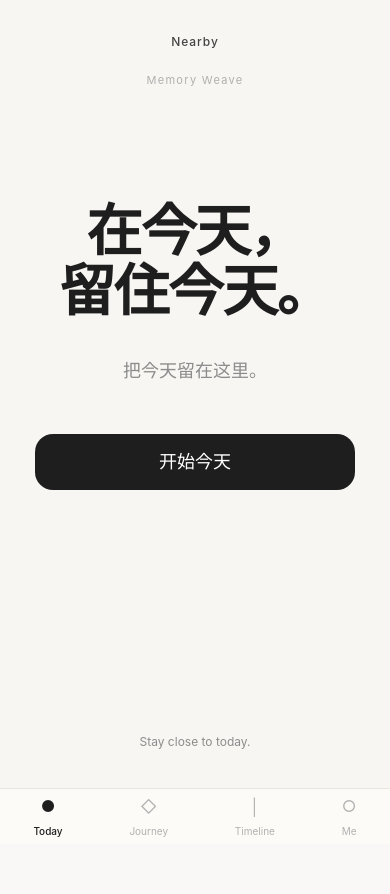
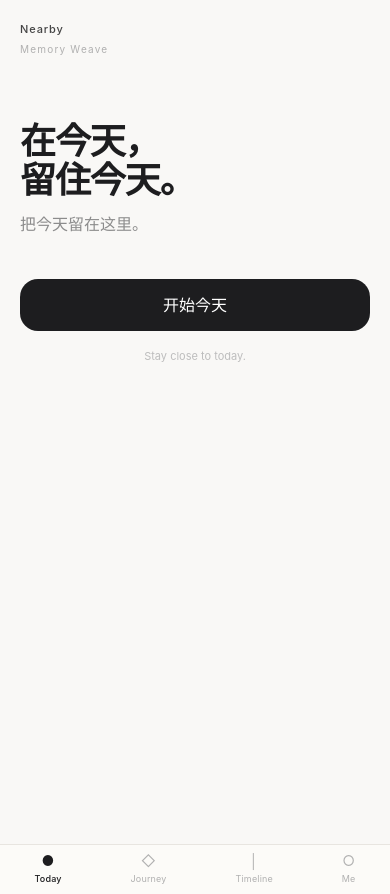
Before and after one commit to hello-morrow/nearby, a Next.js app: page /mobile in a window 390 px wide. Before the commit the page ends 844 px from the top, so only its background shows below. Built offline with nearby package versions, Linux system fonts and the light colour scheme.

Commit message:
refactor: mobile-first redesign — 36px title, 20px padding, 3x2 mood grid, full-width cards, no desktop scaling

```diff
--- a/src/app/mobile/layout.tsx
+++ b/src/app/mobile/layout.tsx
@@ -16,11 +16,11 @@ export default function MobileLayout({ children }: { children: React.ReactNode }
   return (
     <div style={{
       minHeight: '100dvh',
-      backgroundColor: '#F7F6F3',
+      backgroundColor: '#F9F8F6',
       display: 'flex',
       flexDirection: 'column',
-      paddingTop: 'env(safe-area-inset-top, 0px)',
-      paddingBottom: 'env(safe-area-inset-bottom, 0px)',
+      maxWidth: '100vw',
+      overflowX: 'hidden',
     }}>
       <div style={{ flex: 1, overflow: 'auto' }}>
         {children}
@@ -28,20 +28,19 @@ export default function MobileLayout({ children }: { children: React.ReactNode }
 
       <nav style={{
         display: 'flex', justifyContent: 'space-around', alignItems: 'center',
-        height: '56px', backgroundColor: '#FCFBF8',
+        height: '50px', backgroundColor: '#FCFBF8',
         borderTop: '1px solid #E8E5E0',
-        paddingBottom: 'env(safe-area-inset-bottom, 0px)',
         flexShrink: 0,
       }}>
         {TABS.map((tab) => {
           const active = pathname === tab.href || (tab.href === '/mobile' && pathname === '/mobile')
           return (
             <Link key={tab.href} href={tab.href} style={{
-              display: 'flex', flexDirection: 'column', alignItems: 'center', gap: '2px',
-              textDecoration: 'none', color: active ? '#1E1E1E' : '#B0B0B0',
-              fontSize: '10px', fontWeight: active ? 500 : 400,
+              display: 'flex', flexDirection: 'column', alignItems: 'center', gap: '1px',
+              textDecoration: 'none', color: active ? '#1D1D1F' : '#B0B0B0',
+              fontSize: '9px', fontWeight: active ? 500 : 400, letterSpacing: '0.02em',
             }}>
-              <span style={{ fontSize: '16px' }}>{tab.icon}</span>
+              <span style={{ fontSize: '14px', lineHeight: 1.2 }}>{tab.icon}</span>
               {tab.label}
             </Link>
           )
--- a/src/app/mobile/mood/page.tsx
+++ b/src/app/mobile/mood/page.tsx
@@ -3,6 +3,6 @@ import { useRouter } from 'next/navigation'
 import { setDraft } from '@/lib/mobile-store'
 const M=['😊','😌','😭','❤️','🌧️','🌿']
 export default function MobileMood(){const r=useRouter()
-return(<div style={{display:'flex',flexDirection:'column',padding:'24px',flex:1,minHeight:'100%',justifyContent:'center'}}>
-<h2 style={{fontSize:'32px',fontWeight:700,lineHeight:1.15,color:'#1E1E1E',marginBottom:'40px',textAlign:'center'}}>今天是什么颜色？</h2>
-<div style={{display:'flex',justifyContent:'center',gap:'16px',flexWrap:'wrap'}}>{M.map(m=><button key={m} onClick={()=>{setDraft({mood:m});r.push('/mobile/photo')}} style={{width:'64px',height:'64px',borderRadius:'50%',border:'1px solid #E8E5E0',backgroundColor:'#FFF',fontSize:'28px',cursor:'pointer'}}>{m}</button>)}</div></div>)}
+return(<div style={{display:'flex',flexDirection:'column',padding:'20px',minHeight:'100dvh',backgroundColor:'#F9F8F6'}}>
+<h2 style={{fontSize:'28px',fontWeight:700,lineHeight:1.15,color:'#1D1D1F',margin:'8px 0 32px'}}>今天是什么颜色？</h2>
+<div style={{display:'grid',gridTemplateColumns:'repeat(3,1fr)',gap:'12px'}}>{M.map(m=><button key={m} onClick={()=>{setDraft({mood:m});r.push('/mobile/photo')}} style={{height:'64px',borderRadius:'50%',border:'1px solid #E8E5E0',backgroundColor:'#FFFDFB',fontSize:'28px',cursor:'pointer',display:'flex',alignItems:'center',justifyContent:'center'}}>{m}</button>)}</div></div>)}
--- a/src/app/mobile/page.tsx
+++ b/src/app/mobile/page.tsx
@@ -3,13 +3,53 @@ import Link from 'next/link'
 
 export default function MobileLanding() {
   return (
-    <div style={{ display:'flex',flexDirection:'column',justifyContent:'center',alignItems:'center',flex:1,padding:'24px',textAlign:'center',minHeight:'100%' }}>
-      <h1 style={{ fontSize:'12px',fontWeight:500,letterSpacing:'0.08em',color:'#444',marginBottom:'8px' }}>Nearby</h1>
-      <p style={{ fontSize:'11px',letterSpacing:'0.12em',color:'#B0B0B0',marginBottom:'64px' }}>Memory Weave</p>
-      <h2 style={{ fontSize:'56px',fontWeight:700,lineHeight:1.08,letterSpacing:'-0.03em',color:'#1E1E1E',marginBottom:'16px' }}>在今天，<br />留住今天。</h2>
-      <p style={{ fontSize:'18px',lineHeight:1.7,color:'#8C8C8C',marginBottom:'48px' }}>把今天留在这里。</p>
-      <Link href="/mobile/write" style={{ display:'block',width:'100%',maxWidth:'320px',height:'56px',backgroundColor:'#1E1E1E',color:'#FFF',borderRadius:'18px',fontSize:'18px',fontWeight:500,textDecoration:'none',textAlign:'center',lineHeight:'56px' }}>开始今天</Link>
-      <p style={{ position:'absolute',bottom:'80px',fontSize:'12px',color:'#8C8C8C' }}>Stay close to today.</p>
+    <div style={{
+      display:'flex',flexDirection:'column',
+      padding:'20px 20px 100px',
+      minHeight:'100dvh',
+      backgroundColor:'#F9F8F6',
+    }}>
+      {/* Logo — top left */}
+      <div style={{ marginBottom:'48px' }}>
+        <h1 style={{ fontSize:'11px',fontWeight:500,letterSpacing:'0.08em',color:'#444',margin:0 }}>Nearby</h1>
+        <p style={{ fontSize:'10px',letterSpacing:'0.12em',color:'#B0B0B0',margin:'2px 0 0' }}>Memory Weave</p>
+      </div>
+
+      {/* Main content — top aligned, not centered */}
+      <div style={{ marginTop:'16px' }}>
+        <h2 style={{
+          fontSize:'36px',fontWeight:700,lineHeight:1.08,
+          letterSpacing:'-0.03em',color:'#1D1D1F',
+          margin:'0 0 12px 0',
+        }}>
+          在今天，<br />留住今天。
+        </h2>
+
+        <p style={{
+          fontSize:'16px',lineHeight:1.7,color:'#8C8C8C',
+          margin:'0 0 40px 0',
+        }}>
+          把今天留在这里。
+        </p>
+
+        <Link
+          href="/mobile/write"
+          style={{
+            display:'block',width:'100%',
+            height:'52px',backgroundColor:'#1D1D1F',color:'#FFF',
+            borderRadius:'18px',fontSize:'16px',fontWeight:500,
+            textDecoration:'none',textAlign:'center',lineHeight:'52px',
+          }}
+        >
+          开始今天
+        </Link>
+
+        <p style={{
+          fontSize:'11px',color:'#BDBDBD',textAlign:'center',marginTop:'16px',
+        }}>
+          Stay close to today.
+        </p>
+      </div>
     </div>
   )
 }
--- a/src/components/DoodleInteractive.tsx
+++ b/src/components/DoodleInteractive.tsx
@@ -160,7 +160,7 @@ export function InteractiveTape() {
     <div
       onClick={() => setTorn(prev => !prev)}
       style={{
-        position:'absolute',top:-12,left:-12,width:60,height:18,
+        position:'absolute',top:-28,left:-12,width:60,height:18,
         cursor:'pointer', opacity:torn ? 0.3 : 1, transition:'opacity 300ms ease',
         zIndex:torn ? 0 : 1,
       }}
```
Also changed, not shown: src/app/mobile/photo/page.tsx (+7 -7 lines), src/app/mobile/place/page.tsx (+6 -6 lines), src/app/mobile/preview/page.tsx (+8 -8 lines), src/app/mobile/timeline/page.tsx (+6 -6 lines), src/app/mobile/write/page.tsx (+4 -4 lines).
